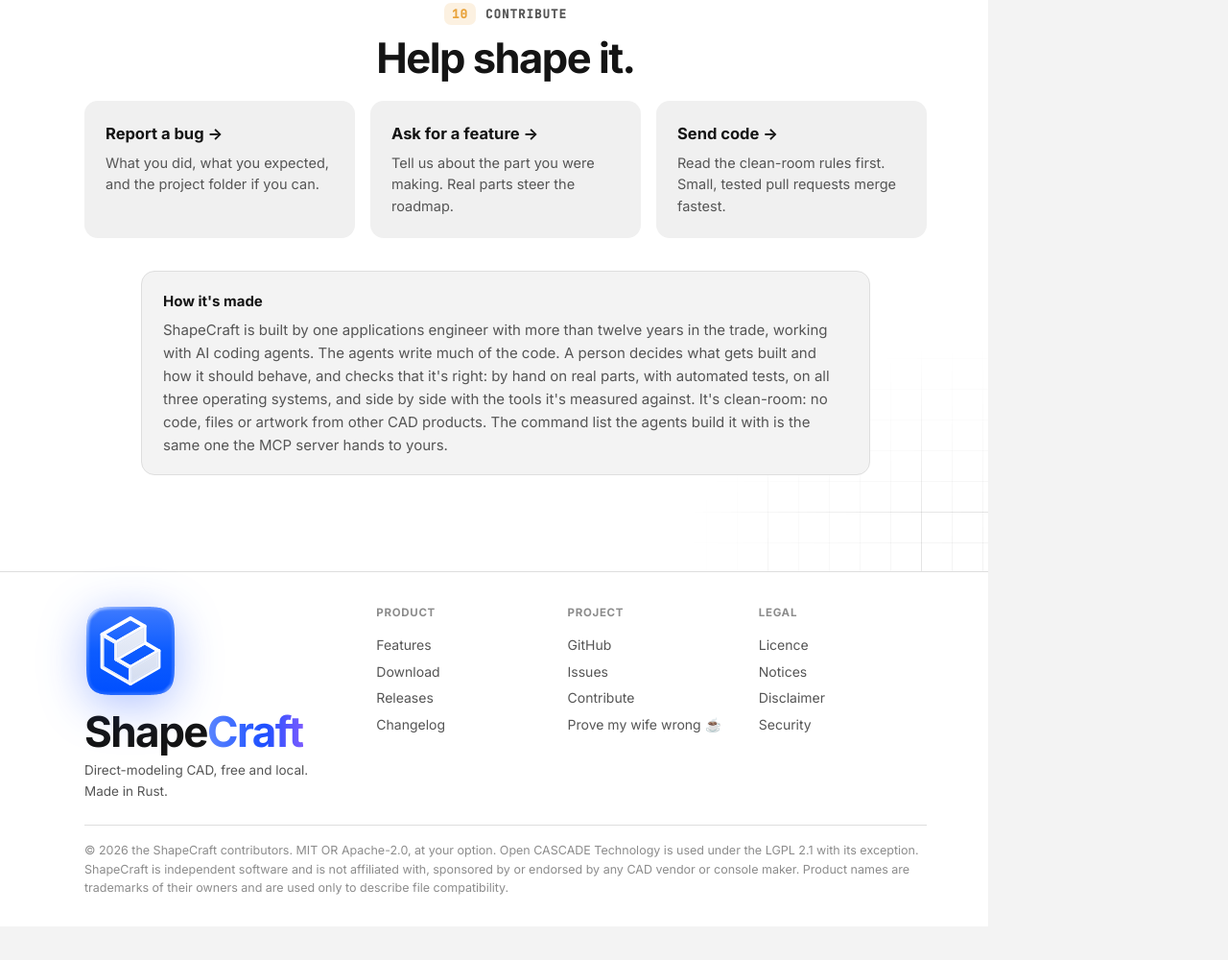
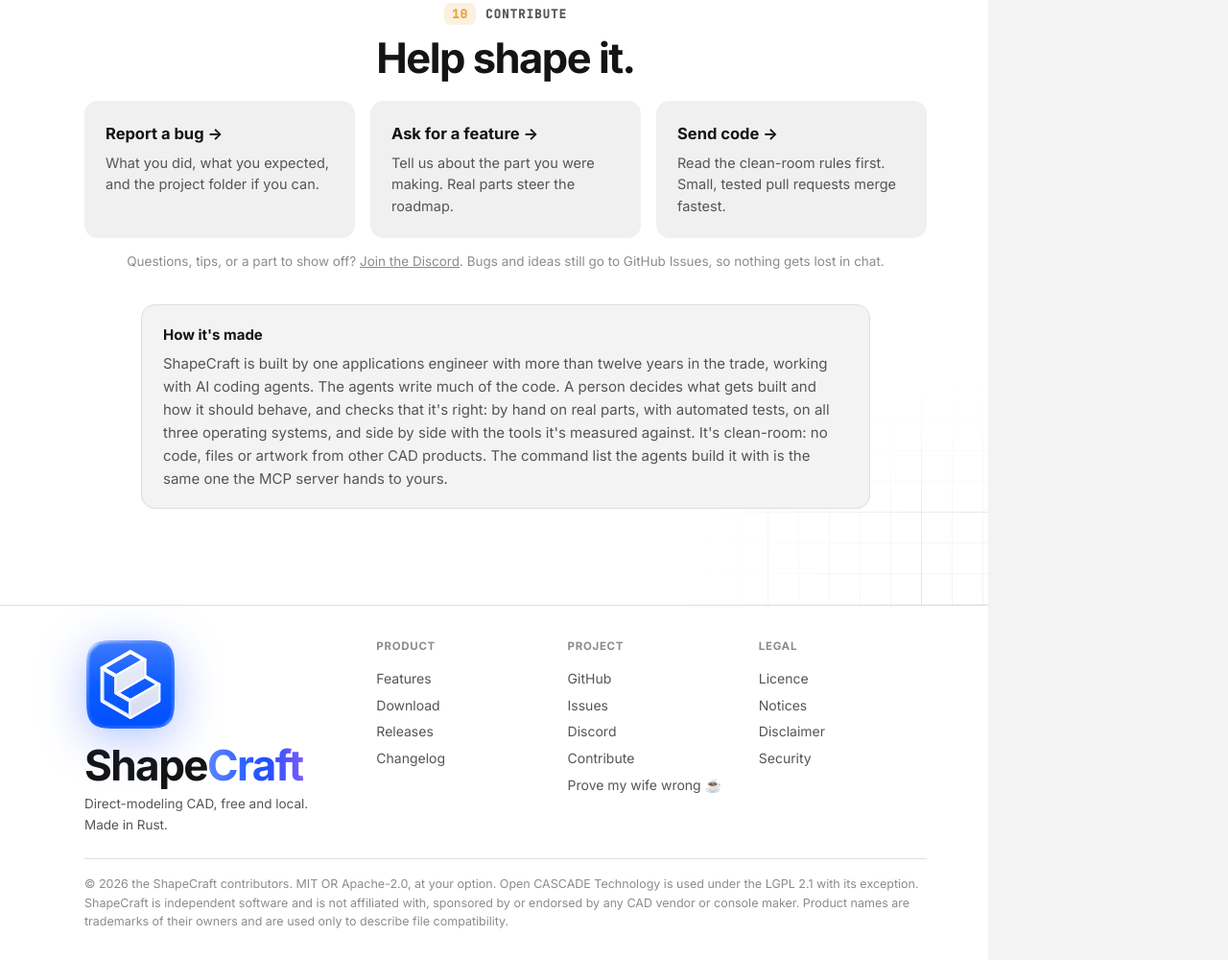
Before and after one commit to jackharvest/shapecraft, a plain HTML site: page website/index.html in a window 1280 px wide. Shown: the part 8879-9879 px from the top of the page at 96% size. Before the commit the page ends 9844 px from the top, so only its background shows below. Drawn offline with Linux system fonts and the light colour scheme; no server answers.

Commit message:
Discord server for questions, tips and show-and-tell: linked from the README, the site and the issue chooser (bugs and ideas stay on GitHub Issues)

```diff
--- a/website/index.html
+++ b/website/index.html
@@ -389,6 +389,7 @@ html.cubing .hint,html.cubing .status{opacity:0}
     <div class="group">Links</div>
     <a class="rowlink" href="https://github.com/jackharvest/shapecraft"><svg viewBox="0 0 20 20" fill="none" stroke="currentColor" stroke-width="1.5"><path d="M7 6 3 10l4 4M13 6l4 4-4 4"/></svg><span class="tx">Source code</span></a>
     <a class="rowlink" href="https://github.com/jackharvest/shapecraft/issues/new/choose"><svg viewBox="0 0 20 20" fill="none" stroke="currentColor" stroke-width="1.5"><circle cx="10" cy="10" r="6.5"/><path d="M10 6.5v4.5M10 13.5v.1"/></svg><span class="tx">Report an issue</span></a>
+    <a class="rowlink" href="https://discord.gg/qHW22aC8Rn"><svg viewBox="0 0 20 20" fill="none" stroke="currentColor" stroke-width="1.5"><path d="M3.5 5.5A2 2 0 0 1 5.5 3.5h9a2 2 0 0 1 2 2v6a2 2 0 0 1-2 2H9l-3.5 3v-3h0a2 2 0 0 1-2-2z"/></svg><span class="tx">Discord</span></a>
   </div>
   <div class="colfoot">
     <a class="bmc soft" href="https://www.buymeacoffee.com/jackharvest">☕ Prove my wife wrong</a>
@@ -659,6 +660,7 @@ shapecraft-cli run part.jsonl --save out/ --png part.png</pre>
       <a href="https://github.com/jackharvest/shapecraft/issues/new/choose"><b>Ask for a feature →</b><span>Tell us about the part you were making. Real parts steer the roadmap.</span></a>
       <a href="https://github.com/jackharvest/shapecraft/blob/main/CONTRIBUTING.md"><b>Send code →</b><span>Read the clean-room rules first. Small, tested pull requests merge fastest.</span></a>
     </div>
+    <p class="center small reveal">Questions, tips, or a part to show off? <a href="https://discord.gg/qHW22aC8Rn">Join the Discord</a>. Bugs and ideas still go to GitHub Issues, so nothing gets lost in chat.</p>
     <div class="made reveal" id="made"><b>How it's made</b>
       <p>ShapeCraft is built by one applications engineer with more than twelve years in the trade, working with AI coding agents. The agents write much of the code. A person decides what gets built and how it should behave, and checks that it's right: by hand on real parts, with automated tests, on all three operating systems, and side by side with the tools it's measured against. It's clean-room: no code, files or artwork from other CAD products. The command list the agents build it with is the same one the MCP server hands to yours.</p></div>
   </div>
@@ -669,7 +671,7 @@ shapecraft-cli run part.jsonl --save out/ --png part.png</pre>
     <div class="brand"><img src="media/icon.svg" alt="ShapeCraft icon" width="96" height="96"><span class="wm">Shape<span class="grad">Craft</span></span>
       <p>Direct-modeling CAD, free and local.<br>Made in Rust.</p></div>
     <div><h5>Product</h5><a href="#sketch">Features</a><a href="#download">Download</a><a href="https://github.com/jackharvest/shapecraft/releases">Releases</a><a href="https://github.com/jackharvest/shapecraft/blob/main/CHANGELOG.md">Changelog</a></div>
-    <div><h5>Project</h5><a href="https://github.com/jackharvest/shapecraft">GitHub</a><a href="https://github.com/jackharvest/shapecraft/issues">Issues</a><a href="https://github.com/jackharvest/shapecraft/blob/main/CONTRIBUTING.md">Contribute</a><a href="https://www.buymeacoffee.com/jackharvest">Prove my wife wrong ☕</a></div>
+    <div><h5>Project</h5><a href="https://github.com/jackharvest/shapecraft">GitHub</a><a href="https://github.com/jackharvest/shapecraft/issues">Issues</a><a href="https://discord.gg/qHW22aC8Rn">Discord</a><a href="https://github.com/jackharvest/shapecraft/blob/main/CONTRIBUTING.md">Contribute</a><a href="https://www.buymeacoffee.com/jackharvest">Prove my wife wrong ☕</a></div>
     <div><h5>Legal</h5><a href="https://github.com/jackharvest/shapecraft/blob/main/LICENSE-MIT">Licence</a><a href="https://github.com/jackharvest/shapecraft/blob/main/NOTICE">Notices</a><a href="https://github.com/jackharvest/shapecraft/blob/main/DISCLAIMER.md">Disclaimer</a><a href="https://github.com/jackharvest/shapecraft/blob/main/SECURITY.md">Security</a></div>
     <div class="legal">© 2026 the ShapeCraft contributors. MIT OR Apache-2.0, at your option. Open CASCADE Technology is used under the LGPL 2.1 with its exception.
       ShapeCraft is independent software and is not affiliated with, sponsored by or endorsed by any CAD vendor or console maker. Product names are trademarks of their owners and are used only to describe file compatibility.</div>
```
Also changed, not shown: 2 other files.
